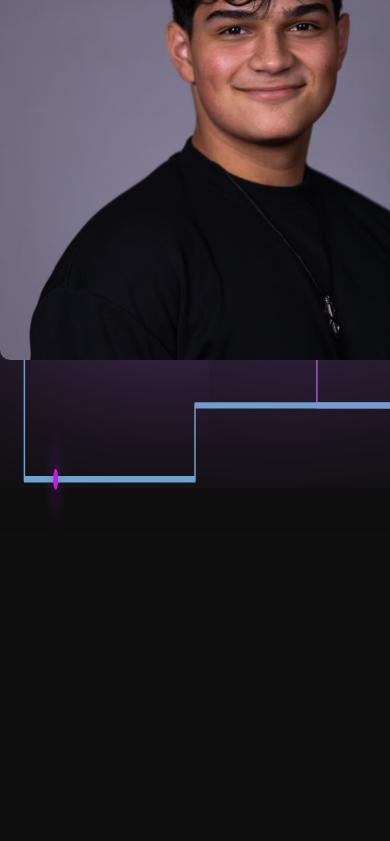
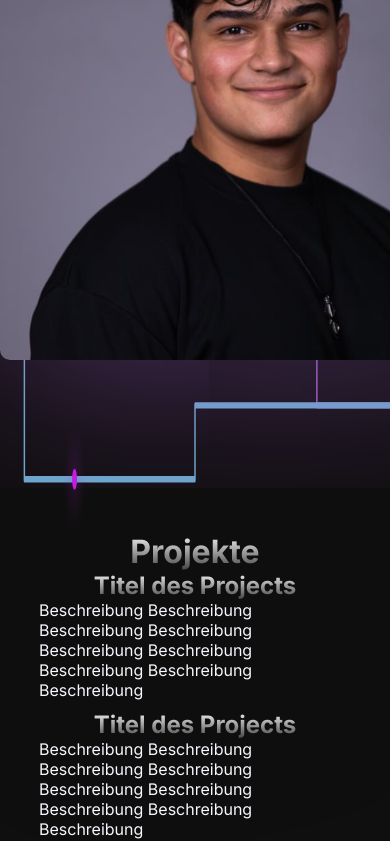
Before and after one commit to Paul-lift/PaulsWebsite, a React (Vite) app: page / in a window 390 px wide. Shown: the part 1156-1997 px from the top of the page. Before the commit the page ends 1688 px from the top, so only its background shows below. Built offline with nearby package versions, Linux system fonts and the light colour scheme.

Commit message:
made projects responsiv kind of

```diff
--- a/src/App.tsx
+++ b/src/App.tsx
@@ -4,22 +4,29 @@ import StartPage from "./components/StartPage/StartPage.tsx";
 import AboutMe from "./components/AboutMe/AboutMe.tsx";
 import SvgOne from "./Svgs/SvgOne/svgOne.tsx";
 import SvgTwo from "./Svgs/SvgTwo/SvgTwo.tsx";
+import Projects from "./Projects/Projects.tsx";
 import Calculator from "./components/Calculator/Calculator.tsx";
 
 function App() {
   const aboutMeRef = useRef<HTMLDivElement | null>(null);
+  const projectsRef = useRef<HTMLDivElement | null>(null);
 
   const scrollToAboutMe = () => {
     aboutMeRef.current?.scrollIntoView({ behavior: "smooth" });
   };
 
+  const scrollToProjects = () => {
+    projectsRef.current?.scrollIntoView({ behavior: "smooth" });
+  };
+
   return (
     <>
-      <Header scrollToAboutMe={scrollToAboutMe} />
+      <Header scrollToAboutMe={scrollToAboutMe} scrollToProjects={scrollToProjects} />
       <StartPage />
       <SvgTwo />
       <SvgOne />
       <AboutMe refProp={aboutMeRef} />
+      <Projects refProp={projectsRef}/>
     </>
   );
 }
--- /dev/null
+++ b/src/Projects/Projects.module.css
@@ -0,0 +1,45 @@
+.projectsWrapper {
+    display: flex;
+    flex-direction: column;
+    justify-content: center;
+    align-items: center;
+    --mainText: #f8f8ff;
+    --secondaryText: #E0E0E0;
+    margin-left: 10vw;
+    margin-right: 10vw;
+}
+
+p {
+    color: var(--mainText);
+}
+
+.gradientText {
+    font-weight: bold;
+    background: linear-gradient(180deg, #fff, #414141);
+    background-clip: text;
+    -webkit-text-fill-color: transparent;
+}
+
+.projectsContainer{
+    display: flex;
+    flex-direction: row;
+    flex-wrap: wrap;
+    gap: 10px;
+}
+
+
+.projectContainer {
+    display: flex;
+    justify-content: center;
+    align-items: center;
+    flex-direction: column;
+    flex: 0 1 39vw;
+    max-width: 39vw;
+}
+
+@media (max-width: 500px){
+    .projectContainer{
+        flex-basis: 100%;
+        max-width: 100%;
+    }
+}
--- /dev/null
+++ b/src/Projects/Projects.tsx
@@ -0,0 +1,37 @@
+import styles from "./Projects.module.css";
+
+function Projects(props: any) {
+  return (
+    <>
+      <div ref={props.refProp}></div>
+      <div className={[styles.projectsWrapper].join(" ")}>
+        <h1 className={styles.gradientText}>Projekte</h1>
+        <section className={styles.projectsContainer}>
+          <div className={styles.projectContainer}>
+            <h2 className={styles.gradientText}>Titel des Projects</h2>
+            <p>
+              Beschreibung Beschreibung Beschreibung Beschreibung Beschreibung
+              Beschreibung Beschreibung Beschreibung Beschreibung
+            </p>
+          </div>
+          <div className={styles.projectContainer}>
+            <h2 className={styles.gradientText}>Titel des Projects</h2>
+            <p>
+              Beschreibung Beschreibung Beschreibung Beschreibung Beschreibung
+              Beschreibung Beschreibung Beschreibung Beschreibung
+            </p>
+          </div>
+          <div className={styles.projectContainer}>
+            <h2 className={styles.gradientText}>Titel des Projects</h2>
+            <p>
+              Beschreibung Beschreibung Beschreibung Beschreibung Beschreibung
+              Beschreibung Beschreibung Beschreibung Beschreibung
+            </p>
+          </div>
+        </section>
+      </div>
+    </>
+  );
+}
+
+export default Projects;
--- a/src/Svgs/SvgTwo/SvgTwo.tsx
+++ b/src/Svgs/SvgTwo/SvgTwo.tsx
@@ -73,7 +73,7 @@ function SvgTwo() {
         <path
           id="motionPathTwo"
           ref={pathRef}
-          d="M 1300 40 H 400 V 100 H 650 V 175 V 340 H 800"
+          d="M 1300 40 H 400 V 100 H 650 V 175 V 340 H 900"
           fill="none"
           stroke="#a05cc7"
           strokeWidth="3"
--- a/src/components/Header/Header.tsx
+++ b/src/components/Header/Header.tsx
@@ -3,6 +3,11 @@ import styles from "./Header.module.css";
 
 
 function Header(props: any) {
+
+
+
+
+
   return (
     <>
       <nav>
@@ -12,9 +17,9 @@ function Header(props: any) {
           </div>
           <div className={styles.linkWrapper}>
             <a href="#" onClick={props.scrollToAboutMe }>Über mich </a>
-            <a href="#">Projekte </a>
-            <a href="#">Fähigkeiten </a>
-            <a href="#">Kontakt </a>
+            <a href="#" onClick={props.scrollToProjects }>Projekte </a>
+            <a href="#" onClick={props.scrollToAboutMe }>Fähigkeiten </a>
+            <a href="#" onClick={props.scrollToAboutMe }>Kontakt </a>
           </div>
         </div>
       </nav>
--- a/src/components/StartPage/StartPage.tsx
+++ b/src/components/StartPage/StartPage.tsx
@@ -1,4 +1,4 @@
-import { useEffect, useRef } from "react";
+import { useEffect, useRef, useState } from "react";
 import styles from "./StartPage.module.css";
 import gsap from "gsap";
 
@@ -9,11 +9,14 @@ function StartPage() {
     "Ich bin im ersten Lehrjahr",
   ];
 
+  let [isVisible, setisVisible] = useState(false)
+
   const currentText = useRef(0);
   const currentChar = useRef(0);
 
   useEffect(() => {
     const textElement = document.querySelector(`.${styles.startPageText} span`);
+    if (!isVisible) return; // Warte bis die Animation durch ist
 
     if (!textElement) return;
 
@@ -45,7 +48,7 @@ function StartPage() {
     }
 
     typeWriter();
-  }, []);
+  }, [isVisible]);
 
   let startPageText = useRef(null);
 
@@ -53,8 +56,8 @@ function StartPage() {
     gsap.fromTo(
       startPageText.current,
       { opacity: 0, y: -40 },
-      { opacity: 1, y: 0, duration: 1, yoyo: true, repeat: 0 }
-    );
+      { opacity: 1, y: 0, duration: 0.6, yoyo: true, repeat: 0,onComplete: ()=> setisVisible(true) }
+    )
   }, []);
 
   return (
```
Also changed, not shown: src/components/AboutMe/AboutMe.module.css (+5 -5 lines).
